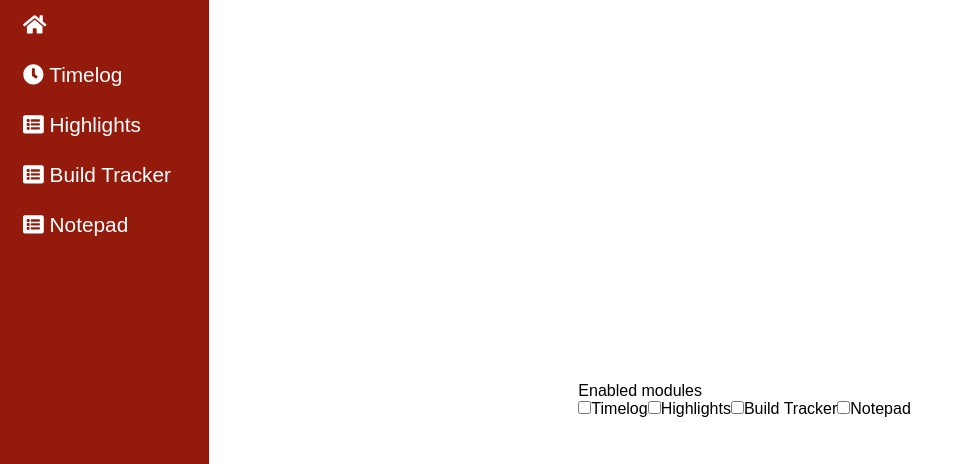
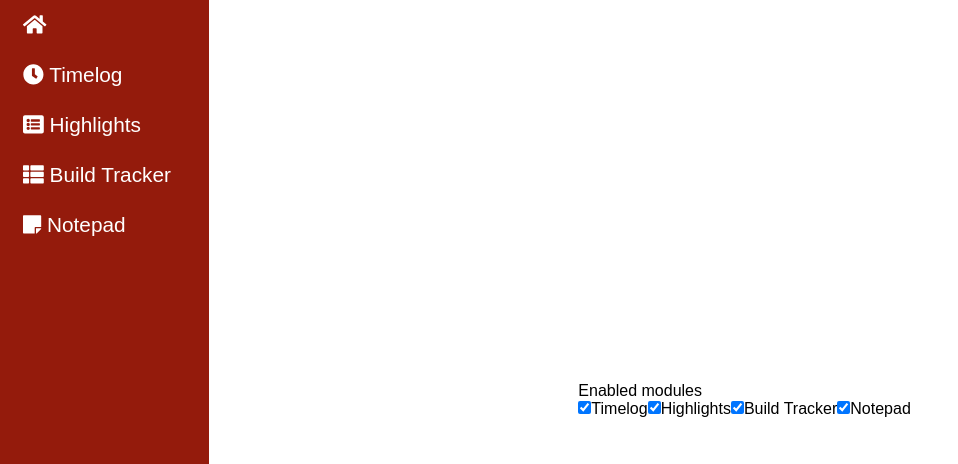
Before and after one commit to colinkey/weebo, a React (Create React App) app: page /settings in a window 1280 px wide. Shown: the top 464 px of the page, without its empty margins (0-958 px from the left). Built offline with nearby package versions, Linux system fonts and the light colour scheme.

Commit message:
Working modules system

```diff
--- a/src/components/App.js
+++ b/src/components/App.js
@@ -18,23 +18,20 @@ class App extends Component {
 
   toggleEnabledModule = e => {
     let module = e.target.name;
-    this.setState(
-      {
-        ...this.state,
-        enabledModules: {
-          ...this.state.enabledModules,
-          [module]: !this.state.enabledModules[module]
-        }
-      },
-      console.log(this.state.enabledModules)
-    );
+    this.setState({
+      ...this.state,
+      enabledModules: {
+        ...this.state.enabledModules,
+        [module]: !this.state.enabledModules[module]
+      }
+    });
   };
 
   render() {
     return (
       <div className="App">
-        <Sidebar />
-        <ModuleContainer toggleEnabledModule={this.toggleEnabledModule} test={this.testStr} />
+        <Sidebar enabledModules={this.state.enabledModules} />
+        <ModuleContainer toggleEnabledModule={this.toggleEnabledModule} enabledModules={this.state.enabledModules} />
       </div>
     );
   }
--- a/src/components/ModuleContainer.js
+++ b/src/components/ModuleContainer.js
@@ -19,7 +19,7 @@ const ModuleContainer = props => (
       <Route exact path="/buildtracker" component={BuildTracker} />
       <Route exact path="/notepad" component={Notepad} />
       {/* <Route exact path="/settings" component={Settings} toggleEnabledModule={props.toggleEnabledModule} /> */}
-      <Route exact path="/settings" render={() => <Settings toggleEnabledModule={props.toggleEnabledModule} />} />
+      <Route exact path="/settings" render={() => <Settings toggleEnabledModule={props.toggleEnabledModule} enabledModules={props.enabledModules} />} />
     </Switch>
   </div>
 );
--- a/src/components/settings/Settings.js
+++ b/src/components/settings/Settings.js
@@ -4,13 +4,37 @@ const Settings = props => (
   <div>
     <p>Enabled modules</p>
     <p>{props.test}</p>
-    <input type="checkbox" id="timelog-enabled" onChange={e => props.toggleEnabledModule(e)} name="timelog" />
+    <input
+      type="checkbox"
+      id="timelog-enabled"
+      onChange={e => props.toggleEnabledModule(e)}
+      name="timelog"
+      checked={props.enabledModules.timelog ? true : false}
+    />
     <label htmlFor="timelog-enabled">Timelog</label>
-    <input type="checkbox" id="highlights-enabled" onChange={e => props.toggleEnabledModule(e)} name="highlights" />
+    <input
+      type="checkbox"
+      id="highlights-enabled"
+      onChange={e => props.toggleEnabledModule(e)}
+      name="highlights"
+      checked={props.enabledModules.highlights ? true : false}
+    />
     <label htmlFor="highlights-enabled">Highlights</label>
-    <input type="checkbox" id="build-tracker-enabled" onChange={e => props.toggleEnabledModule(e)} name="buildTracker" />
+    <input
+      type="checkbox"
+      id="build-tracker-enabled"
+      onChange={e => props.toggleEnabledModule(e)}
+      name="buildTracker"
+      checked={props.enabledModules.buildTracker ? true : false}
+    />
     <label htmlFor="build-tracker-enabled">Build Tracker</label>
-    <input type="checkbox" id="notepad-enabled" onChange={e => props.toggleEnabledModule(e)} name="notepad" />
+    <input
+      type="checkbox"
+      id="notepad-enabled"
+      onChange={e => props.toggleEnabledModule(e)}
+      name="notepad"
+      checked={props.enabledModules.notepad ? true : false}
+    />
     <label htmlFor="notepad-enabled">Notepad</label>
   </div>
 );
--- a/src/components/sidebar/Sidebar.js
+++ b/src/components/sidebar/Sidebar.js
@@ -3,7 +3,7 @@ import { NavLink } from "react-router-dom";
 
 import "./Sidebar.css";
 
-const Sidebar = () => (
+const Sidebar = props => (
   <nav className="sidebar">
     <ul className="nav-list-container">
       <li className="nav-list-item">
@@ -11,26 +11,34 @@ const Sidebar = () => (
           <i className="fas fa-home nav-icon" />
         </NavLink>
       </li>
+      {props.enabledModules.timelog ? (
         <li className="nav-list-item">
           <NavLink to="/timelog" className="nav-link" activeClassName="nav-active">
             <i className="fas fa-clock nav-icon" /> Timelog
           </NavLink>
         </li>
+      ) : null}
+      {props.enabledModules.highlights ? (
         <li className="nav-list-item">
           <NavLink to="/highlights" className="nav-link" activeClassName="nav-active">
             <i className="fas fa-list-alt nav-icon" /> Highlights
           </NavLink>
         </li>
+      ) : null}
+      {props.enabledModules.buildTracker ? (
         <li className="nav-list-item">
           <NavLink to="/buildTracker" className="nav-link" activeClassName="nav-active">
-          <i className="fas fa-list-alt nav-icon" /> Build Tracker
+            <i className="fas fa-th-list nav-icon" /> Build Tracker
           </NavLink>
         </li>
+      ) : null}
+      {props.enabledModules.notepad ? (
         <li className="nav-list-item">
           <NavLink to="/notepad" className="nav-link" activeClassName="nav-active">
-          <i className="fas fa-list-alt nav-icon" /> Notepad
+            <i className="fas fa-sticky-note nav-icon" /> Notepad
           </NavLink>
         </li>
+      ) : null}
       <li className="nav-list-item">
         <NavLink to="/settings" alt="Settings" className="nav-link" activeClassName="nav-active">
           <i className="fas fa-wrench nav-icon" /> Settings
```
Lines whose indentation alone changed are shown as unchanged.
